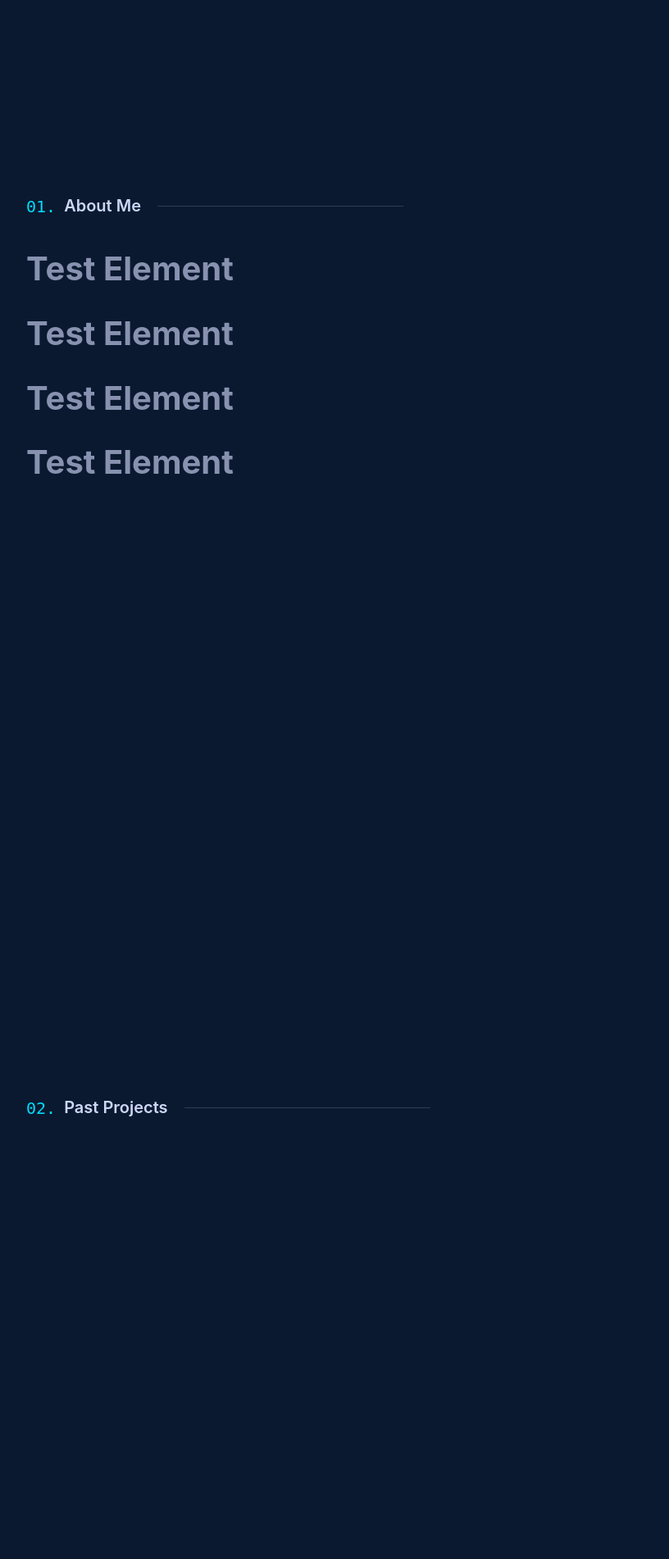
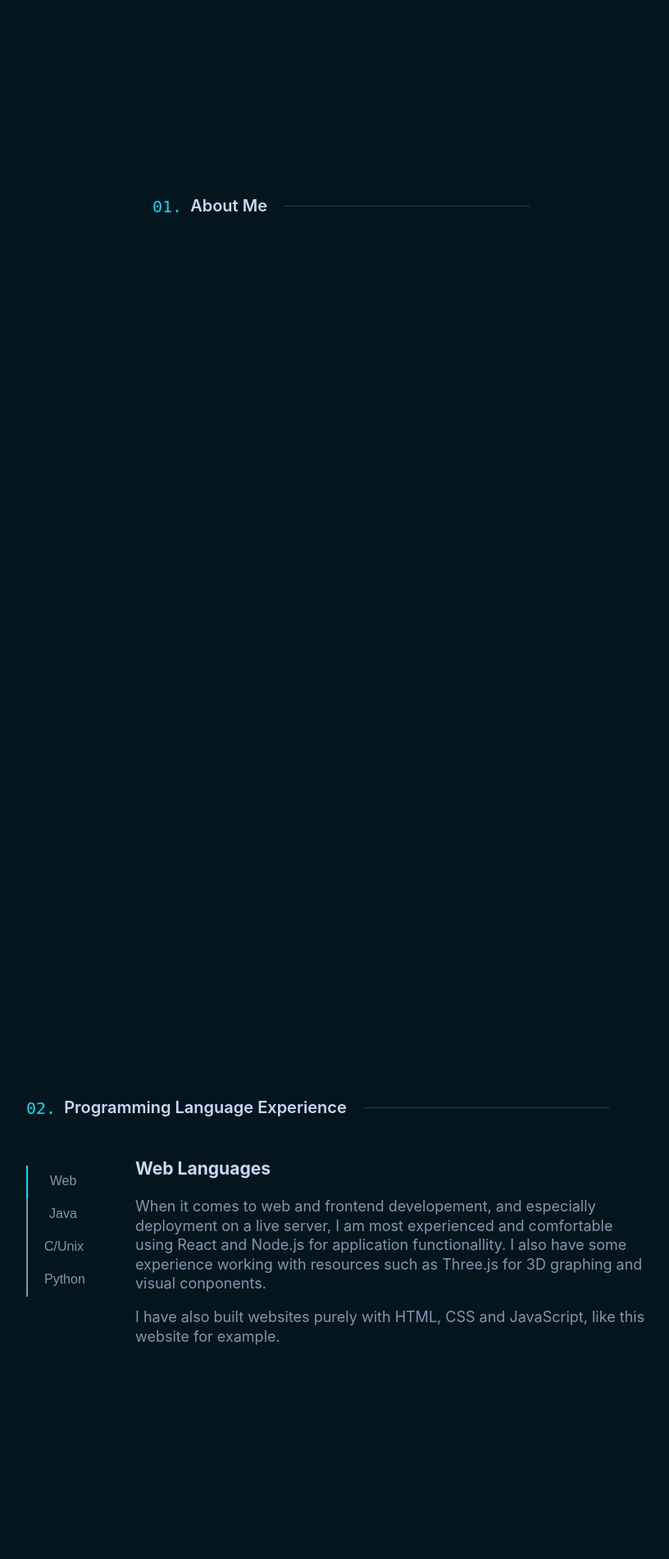
Before and after one commit to markus-peterson/personal-website, a PHP site: page / in a window 1280 px wide. Shown: the part 1120-3022 px from the top of the page at 82% size, without its empty margins (224-1040 px from the left). Run offline with PHP 8.4, Linux system fonts and the light colour scheme; some libraries are stand-ins or nearby versions.

Commit message:
Add files via upload

```diff
--- a/css/styles.css
+++ b/css/styles.css
@@ -28,16 +28,17 @@
 
 /* START STYLES HERE */
 :root {
-  --navy: #0a192f;
-  --navy-transparent: rgba(10, 24, 46, 0.6);
-  --lightest-navy: #303C55;
+  --navy: #04161d;
+  --navy-transparent: rgba(4, 22, 29, 0.6);
+  --lightest-navy: #303655;
   --navy-shadow: rgba(2,12,27,0.7);
+  --dark-slate: #484d5e;
   --slate: #8892b0;
   --light-slate: #a8b2d1;
   --lightest-slate: #ccd6f6;
   --white: #e6f1ff;
-  --blue: #00DCFF;
-  --green-tint: rgba(100,255,218,0.1);
+  --blue: #00ddff;
+  --blue-tint: rgba(0, 221, 255, 0.1);
   --font-sans: "Calibre","San Francisco","SF Pro Text",sans-serif;
   --font-mono: "SF Mono","Fira Code","Fira Mono","Roboto Mono",monospace;
   --fs-xxs: 12px;
@@ -65,7 +66,6 @@
   font-family: var(--font-sans);
   font-size: var(--fs-xl);
   line-height: 1.3;
-  /* background-color: #383838; */
 }
 
 header {
@@ -78,7 +78,7 @@
   box-shadow: 0 10px 30px -10px var(--navy-shadow);
   position: fixed;
   top: 0;
-  backdrop-filter: blur(10px);
+  backdrop-filter: blur(7px);
   padding: 10px 40px;
   z-index: 10;
 }
@@ -190,7 +190,7 @@
 
 .section {
   flex-grow: 1;
-  width: 100%;
+  max-width: 100%;
   margin: 300px 0px;
   height: 500px;
   border-radius: 5px;
@@ -230,6 +230,55 @@
   margin-left: 20px;
   background-color: var(--lightest-navy);
 }
+
+.tabbed-area {
+  display: flex;
+
+}
+
+.tabs {
+  display: flex;
+  flex-direction: column;
+  margin-right: 10px;
+  text-align: left;
+  align-items: center;
+  padding-top: 20px;
+}
+
+
+
+.tab {
+  padding: 0 20px 2px 20px;
+  border: none;
+  width: 88px;
+  height: 40px;
+  background: none;
+  color: var(--slate);
+  outline: none;
+  border-left: var(--slate) 2px solid;
+  font: 400 16px Arial;
+}
+
+
+.tab:hover {
+  cursor: pointer;
+  background-color: var(--blue-tint);
+}
+
+.xp-content {
+  max-width: 720px;
+  min-height: 300px;
+  margin-left: 30px;
+  padding: 0 5px;
+  font-size: 18px;
+  line-height: 1.3;
+  font-family: var(--font-sans);
+}
+.xp-content h3 {
+  margin-top: 10px;
+  color: var(--lightest-slate);
+}
+
 
 .fadedown-enter {
   opacity: 0;
--- a/index.html
+++ b/index.html
@@ -41,16 +41,10 @@
                     </a>
                 </div>
                 <ol>
-                    <li><a href="/#about" style="transition-delay: 0ms;">About</a></li>
-                    <li><a href="/#experience" style="transition-delay: 0ms;">Experience</a></li>
-                    <li><a href="/#research" style="transition-delay: 0ms;">Research</a></li>
+                    <li><a href="/#about">About</a></li>
+                    <li><a href="/#experience">Experience</a></li>
+                    <li><a href="/#projects">Projects</a></li>
                 </ol>
-                <!-- <div class="small-menu">
-                    <ol>
-                        <li><a href="/#about" class="fadedown-enter-done" style="transition-delay: 0ms;">About</a></li>
-                        <li><a href="/#experience" class="fadedown-enter-done" style="transition-delay: 100ms;"></a></li>
-                    </ol>
-                </div> -->
             </nav>
         </header>
         <div class="content main">
@@ -64,18 +58,39 @@
             <div class="anchor" id="about"></div>
             <div class="section run">
                 <h2 class="number-heading fadeup-enter">About Me</h2>
-                <h1 class="fadeup-enter">Test Element</h1>
-                <h1 class="fadeup-enter">Test Element</h1>
-                <h1 class="fadeup-enter">Test Element</h1>
-                <h1 class="fadeup-enter">Test Element</h1>
+                <div>
+                    <p class="fadeup-enter"></p>
+                    <p class="fadeup-enter"></p>
+                    <p class="fadeup-enter"></p>
+                </div>
             </div>
             <div class="anchor" id="experience"></div>
             <div class="section run">
+                <h2 class="number-heading fadeup-enter">Programming Language Experience</h2>
+                <div class="tabbed-area fadeup-enter">
+                    <div class="tabs" role="tablist" aria-label="Experience Tabs">
+                        <button class="tab" role="tab" aria-controls="panel-0" id="tab-0" tabindex=" 0" aria-selected="true" style="border-color: var(--blue);">Web</button>
+                        <button class="tab" role="tab" aria-controls="panel-1" id="tab-1" tabindex="-1" aria-selected="false">Java</button>
+                        <button class="tab" role="tab" aria-controls="panel-2" id="tab-2" tabindex="-1" aria-selected="false">C/Unix</button>
+                        <button class="tab" role="tab" aria-controls="panel-3" id="tab-3" tabindex="-1" aria-selected="false">Python</button>
+                        <!-- <li></li> -->
+                    </div>
+                    <div class="xp-content" id="panel-0" role="tabpanel" tabindex="0" aria-labelledby="tab-0">
+                        <h3>Web Languages</h3>
+                        <p>When it comes to web and frontend developement, and especially deployment on a live server, I am most experienced and comfortable using React and Node.js for application functionallity. I also have some experience working with resources such as Three.js for 3D graphing and visual conponents.</p>
+                        <p>I have also built websites purely with HTML, CSS and JavaScript, like this website for example.</p>
+                    </div>
+                    <div class="xp-content" id="panel-1" role="tabpanel" tabindex="0" aria-labelledby="tab-1" hidden></div>
+                    <div class="xp-content" id="panel-2" role="tabpanel" tabindex="0" aria-labelledby="tab-2" hidden></div>
+                    <div class="xp-content" id="panel-3" role="tabpanel" tabindex="0" aria-labelledby="tab-3" hidden></div>
+                </div>
+            </div>
+            <div class="anchor" id="projects"></div>
+            <div class="section run">
                 <h2 class="number-heading fadeup-enter">Past Projects</h2>
-            </div>
-            <div class="anchor" id="research"></div>
-            <div class="section run">
-                <h2 class="number-heading fadeup-enter">Future Plans</h2>
+                <div>
+
+                </div>
             </div>
         </div>
         <div class="loader-wrapper" id="mydiv">
@@ -98,9 +113,8 @@
                         $(this).attr("style", `transition-delay: ${i*100}ms`).delay(1000).addClass('fadeup-enter-active');
                     });
                 }, 800);
-            }, 6000);
+            }, 10);
             $(document).ready(function() {
-
                 $(window).scroll( function(){
                     $('.run').not('.viewed').each( function(){
                         var top_of_object = $(this).offset().top + $(this).height()/2;
@@ -114,9 +128,56 @@
                     });
                 });
             });
-            // $(document).ready(function() {
+            window.addEventListener("DOMContentLoaded", () => {
+                const tabs = document.querySelectorAll('[role="tab"]');
+                const tabList = document.querySelector('[role="tablist"]');
+                tabs.forEach(tab => {
+                    tab.addEventListener("click", changeTabs);
+                });
+                let tabFocus = 0;
 
-            // });
+                tabList.addEventListener("keydown", e => {
+                    if (e.keyCode === 39 || e.keyCode === 37) {
+                        tabs[tabFocus].setAttribute("tabindex", -1);
+                        if (e.keyCode === 39) {
+                            tabFocus++;
+                            if (tabFocus >= tabs.length) {
+                                tabFocus = 0;
+                            }
+                        } else if (e.keyCode === 37) {
+                            tabFocus--;
+                            if (tabFocus < 0) {
+                                tabFocus = tabs.length - 1;
+                            }
+                        }
+                        tabs[tabFocus].setAttribute("tabindex", 0);
+                        tabs[tabFocus].focus();
+                    }
+                });
+            });
+
+            function changeTabs(e) {
+                const target = e.target;
+                const parent = target.parentNode;
+                const grandparent = parent.parentNode;
+                target.setAttribute("style", "border-color: var(--blue);");
+                parent
+                    .querySelectorAll('[aria-selected="true"]')
+                    .forEach(t => t.setAttribute("style", "border-color: var(--dark-slate);"));
+                parent
+                    .querySelectorAll('[aria-selected="true"]')
+                    .forEach(t => t.setAttribute("aria-selected", false));
+                target.setAttribute("aria-selected", true);
+                // Hide all tab panels
+                grandparent
+                    .querySelectorAll('[role="tabpanel"]')
+                    .forEach(p => p.setAttribute("hidden", true));
+
+                // Show the selected panel
+                grandparent.parentNode
+                    .querySelector(`#${target.getAttribute("aria-controls")}`)
+                    .removeAttribute("hidden");
+                }
         </script>
     </body>
 </html>
```
